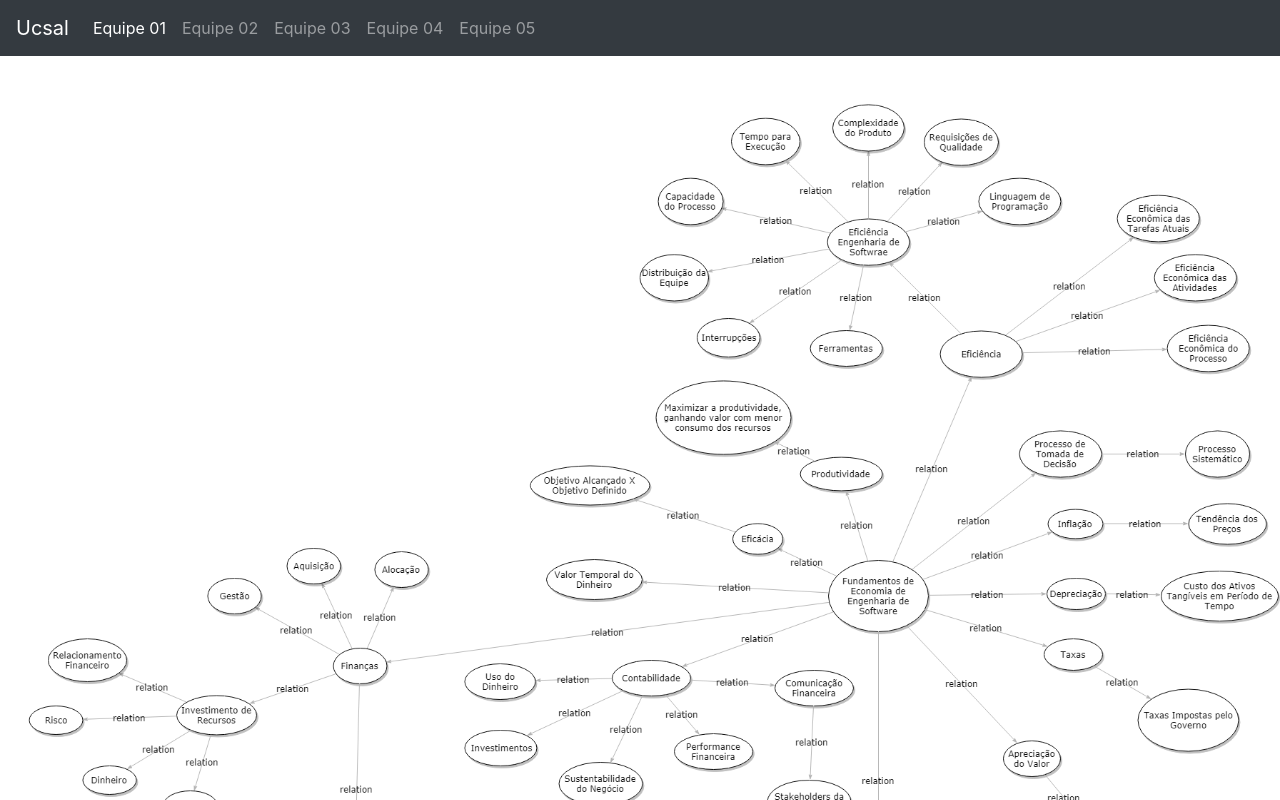
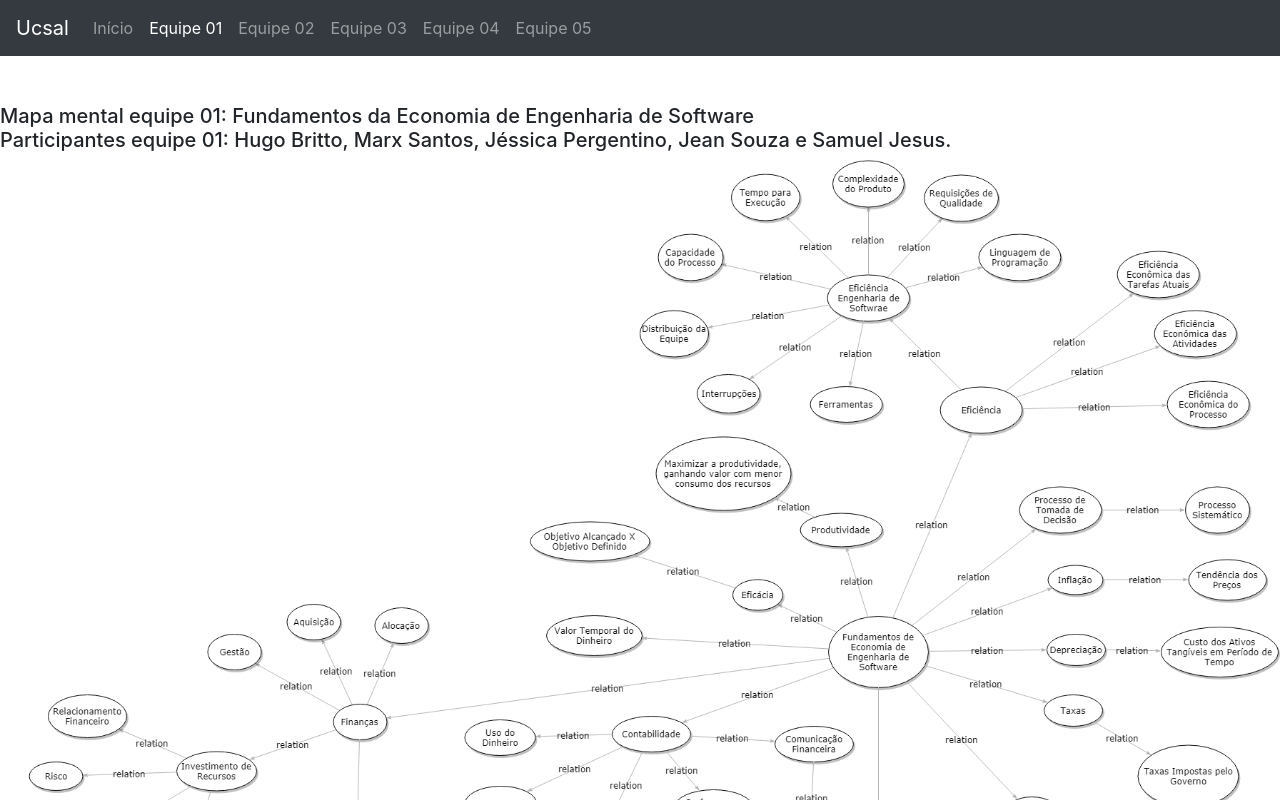
Before and after one commit to engenhariaep/engenhariaep.github.io, a plain HTML site: page tema01.html in a window 1280 px wide. Shown: the top 800 px of the page. Drawn offline with nearby package versions, Linux system fonts and the light colour scheme.

Commit message:
Update tema01.html

```diff
--- a/tema01.html
+++ b/tema01.html
@@ -19,6 +19,9 @@
 
   <div class="collapse navbar-collapse" id="navbarTogglerDemo03">
     <ul class="navbar-nav mr-auto mt-2 mt-lg-0">
+      <li class="nav-item">
+        <a class="nav-link" href="index.html">Início</a>
+      </li>
       <li class="nav-item active">
         <a class="nav-link" href="tema01.html">Equipe 01<span class="sr-only">(current)</span></a>
       </li>
@@ -40,6 +43,11 @@
 </nav>
 	  <br>
 	  <br>
+	<h5>
+          Mapa mental equipe 01: Fundamentos da Economia de Engenharia de Software
+		<br>
+          Participantes equipe 01: Hugo Britto, Marx Santos, Jéssica Pergentino, Jean Souza e Samuel Jesus.
+          <h5>
 	  <img src="assets/img/tema_01.png"  style="width:100%" alt="Tema 01">
 
   </body>
```
